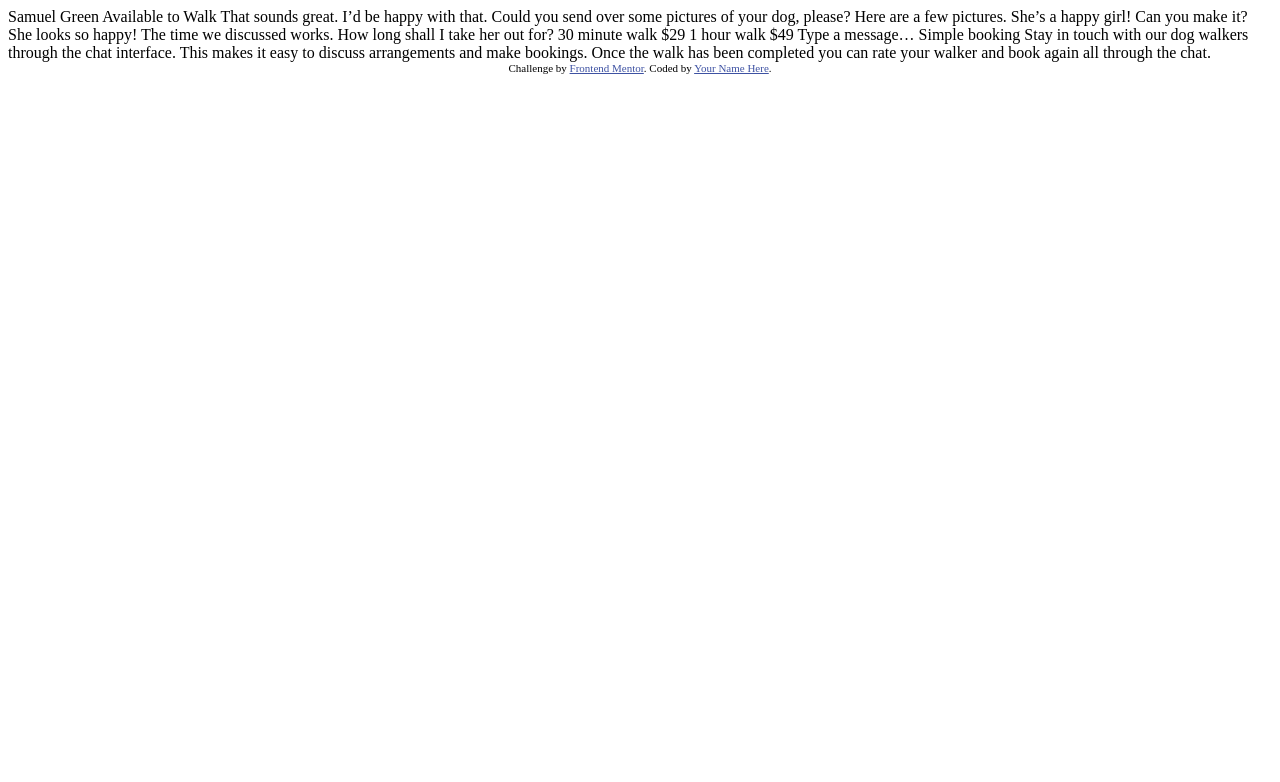
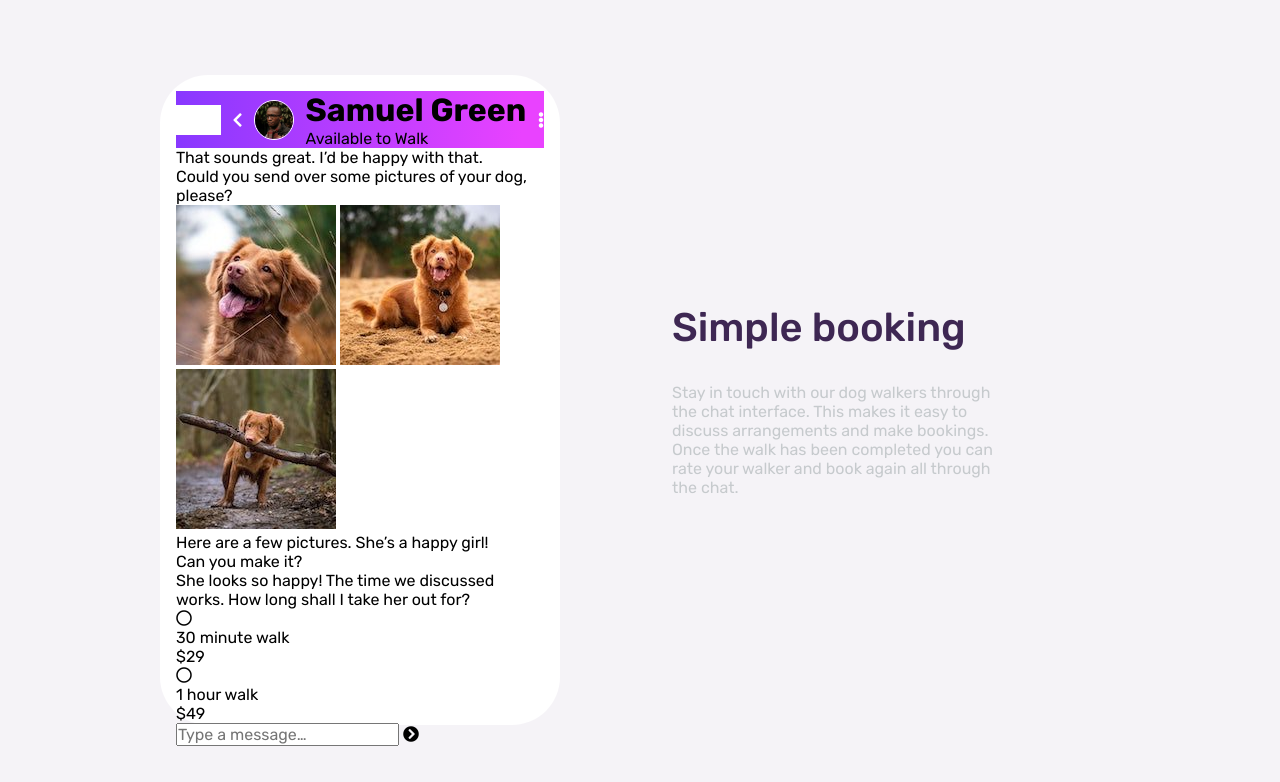
Before and after one commit to akaradexo/chat-app-css-illustration-master, a plain HTML site: page index.html in a window 1280 px wide. Drawn offline with Linux system fonts and the light colour scheme.

Commit message:
stucture done

```diff
--- a/index.html
+++ b/index.html
@@ -5,47 +5,108 @@
   <meta name="viewport" content="width=device-width, initial-scale=1.0"> <!-- displays site properly based on user's device -->
 
   <link rel="icon" type="image/png" sizes="32x32" href="./images/favicon-32x32.png">
-
+  <link rel="stylesheet" href="./style/normalize.css">
+  <link rel="stylesheet" href="./style/style.css">
   <title>Frontend Mentor | [Challenge Name Here]</title>
-
+  <link rel="stylesheet" href="https://cdnjs.cloudflare.com/ajax/libs/font-awesome/5.15.4/css/all.min.css" integrity="sha512-1ycn6IcaQQ40/MKBW2W4Rhis/DbILU74C1vSrLJxCq57o941Ym01SwNsOMqvEBFlcgUa6xLiPY/NS5R+E6ztJQ==" crossorigin="anonymous" referrerpolicy="no-referrer" />
   <!-- Feel free to remove these styles or customise in your own stylesheet 👍 -->
-  <style>
+  <!-- <style>
     .attribution { font-size: 11px; text-align: center; }
     .attribution a { color: hsl(228, 45%, 44%); }
-  </style>
+  </style> -->
 </head>
 <body>
+  <section>
+    <div class="container" role="main">
+      <div class="ui-design">
+        <div class="mobile">
+          <div class="navbar">
+          <div class="white-bar"></div>
 
-  Samuel Green
-  Available to Walk
+            <i class="fas fa-chevron-left"></i>
+            <img src="./images/avatar.jpg" alt="profile-img">
+            <div class="name">
+              <h1>Samuel Green</h1>
+              <p>Available to Walk</p>
+            </div>
+            <i class="fas fa-ellipsis-v"></i>
+          </div>
+          <div class="chat">
+            <div class="left other-user">
+              <p> That sounds great. I’d be happy with that.</p>
+            </div>
+            <div class="left other-user">
+              <p>Could you send over some pictures of your dog, please?</p>
+            </div>
+            <div class="right user">
+              <div class="images-send">
+                <img src="./images/dog-image-1.jpg" alt="dog1">
+                <img src="./images/dog-image-2.jpg" alt="dog2">
+                <img src="./images/dog-image-3.jpg" alt="dog3">
+              </div>
+            </div>
+            <div class="right user">
+              <p>Here are a few pictures. She’s a happy girl!</p>
+            </div>
+            <div class="right user">
+              <p>Can you make it?</p>
+            </div>
+            <div class="left other-user">
+              <p>She looks so happy! The time we discussed works. How long shall I take her out for?</p>
+            </div>
+            <div class="walk">
+              <i class="far fa-circle"></i>
+              <p>30 minute walk</p>
+              <span>$29</span>
+            </div>
+            <div class="walk">
+              <i class="far fa-circle"></i>
+              <p>1 hour walk</p>
+              <span>$49</span>
+            </div>
+            <div class="type">
+              <input type="text" placeholder="Type a message…">
+              <i class="fas fa-chevron-circle-right"></i>
+            </div>
+          </div>
+        </div>
+      </div>
+      <div class="details">
+        <h1>Simple booking</h1>
+        <p>Stay in touch with our dog walkers through the chat interface. This makes it easy to
+          discuss arrangements and make bookings. Once the walk has been completed you can rate
+          your walker and book again all through the chat.</p>
+      </div>
+    </div>
+  </section>
 
-  That sounds great. I’d be happy with that.
 
-  Could you send over some pictures of your dog, please?
 
-  Here are a few pictures. She’s a happy girl!
 
-  Can you make it?
 
-  She looks so happy! The time we discussed works. How long shall I take her out for?
 
-  30 minute walk
-  $29
 
-  1 hour walk
-  $49
 
-  Type a message…
 
-  Simple booking
 
-  Stay in touch with our dog walkers through the chat interface. This makes it easy to
-  discuss arrangements and make bookings. Once the walk has been completed you can rate
-  your walker and book again all through the chat.
 
+
+
+
+
+
+
+
+
+
+
+
+
+
+<!--
   <div class="attribution">
     Challenge by <a href="https://www.frontendmentor.io?ref=challenge" target="_blank">Frontend Mentor</a>.
     Coded by <a href="#">Your Name Here</a>.
-  </div>
+  </div> -->
 </body>
 </html>
--- /dev/null
+++ b/style/normalize.css
@@ -0,0 +1,157 @@
+ /* CSS Normalize */
+ article,
+ aside,
+ details,
+ figcaption,
+ figure,
+ footer,
+ header,
+ hgroup,
+ nav,
+ section,
+ summary {
+   display: block;
+ }
+ audio,
+ canvas,
+ video {
+   display: inline-block;
+ }
+ audio:not([controls]) {
+   display: none;
+   height: 0;
+ }
+ [hidden] {
+   display: none;
+ }
+ html {
+   font-family: sans-serif;
+   -webkit-text-size-adjust: 100%;
+   -ms-text-size-adjust: 100%;
+ }
+ a:focus {
+   outline: thin dotted;
+ }
+ a:active,
+ a:hover {
+   outline: 0;
+ }
+ h1 {
+   font-size: 2em;
+ }
+ abbr[title] {
+   border-bottom: 1px dotted;
+ }
+ b,
+ strong {
+   font-weight: 700;
+ }
+ dfn {
+   font-style: italic;
+ }
+ mark {
+   background: #ff0;
+   color: #000;
+ }
+ code,
+ kbd,
+ pre,
+ samp {
+   font-family: monospace, serif;
+   font-size: 1em;
+ }
+ pre {
+   white-space: pre-wrap;
+   word-wrap: break-word;
+ }
+ q {
+   quotes: \201c \201d \2018 \2019;
+ }
+ small {
+   font-size: 80%;
+ }
+ sub,
+ sup {
+   font-size: 75%;
+   line-height: 0;
+   position: relative;
+   vertical-align: baseline;
+ }
+ sup {
+   top: -0.5em;
+ }
+ sub {
+   bottom: -0.25em;
+ }
+ img {
+   border: 0;
+ }
+ svg:not(:root) {
+   overflow: hidden;
+ }
+ fieldset {
+   border: 1px solid silver;
+   margin: 0 2px;
+   padding: 0.35em 0.625em 0.75em;
+ }
+ button,
+ input,
+ select,
+ textarea {
+   font-family: inherit;
+   font-size: 100%;
+   margin: 0;
+ }
+ button,
+ input {
+   line-height: normal;
+ }
+ button,html input[type=button],/* 1 */
+ input[type=reset],input[type=submit] {
+   -webkit-appearance: button;
+   cursor: pointer;
+ }
+ button[disabled],
+ input[disabled] {
+   cursor: default;
+ }
+ input[type='checkbox'],
+ input[type='radio'] {
+   box-sizing: border-box;
+   padding: 0;
+ }
+ input[type='search'] {
+   -webkit-appearance: textfield;
+   -moz-box-sizing: content-box;
+   -webkit-box-sizing: content-box;
+   box-sizing: content-box;
+ }
+ input[type='search']::-webkit-search-cancel-button,
+ input[type='search']::-webkit-search-decoration {
+   -webkit-appearance: none;
+ }
+ textarea {
+   overflow: auto;
+   vertical-align: top;
+ }
+ table {
+   border-collapse: collapse;
+   border-spacing: 0;
+ }
+ body,
+ figure {
+   margin: 0;
+ }
+ legend,
+ button::-moz-focus-inner,
+ input::-moz-focus-inner {
+   border: 0;
+   padding: 0;
+ }
+
+ /* Box-sizing border-box */
+ * {
+   -moz-box-sizing: border-box;
+   -webkit-box-sizing: border-box;
+   box-sizing: border-box;
+ }
--- /dev/null
+++ b/style/style.css
@@ -0,0 +1,127 @@
+@import url('https://fonts.googleapis.com/css2?family=Rubik:wght@400;500;700&display=swap');
+
+:root {
+    /* ### Gradients */
+
+    --clr-Light-Magenta: hsl(293, 100%, 63%);
+    --clr-Light-Violet: hsl(264, 100%, 61%);
+
+    /* #### Text */
+
+    --clr-Pale-Violet: hsl(276, 100%, 81%);
+    --clr-Moderate: hsl(276, 55%, 52%);
+    --clr-Desaturated-Dark-Violet: hsl(271, 15%, 43%);
+    --clr-Grayish-Blue: hsl(206, 6%, 79%);
+    --clr-Very-Dark-Desaturated-Violet: hsl(271, 36%, 24%);
+    --clr-Dark-Grayish-Violet: hsl(270, 7%, 64%);
+    /* ### Secondary */
+
+    --clr-White: hsl(0, 0%, 100%);
+    --clr-Light-Grayish-Violet: hsl(270, 20%, 96%);
+    --clr-Very-Dark-Desaturated-Violet: hsl(271, 36%, 24%);
+    --clr-Very-Light-Magenta: hsl(289, 100%, 72%);
+}
+
+
+
+html{
+    font-size: 16px;
+}
+
+* {
+    margin: 0;
+    padding: 0;
+    box-sizing: border-box;
+}
+
+body {
+    font-family: 'Rubik', sans-serif;
+    background-color: var(--clr-Light-Grayish-Violet);
+}
+
+.container{
+    min-height: 100vh;
+    display: flex;
+    flex-direction: row;
+    justify-content: center;
+    align-items: center;
+    margin: 0 5rem;
+}
+.ui-design{
+    width: 50%;
+    display: flex;
+    flex-direction: column;
+    justify-content: center;
+    align-items: center;
+
+}
+.mobile{
+    background-color: var(--clr-White);
+    border-radius: 3rem;
+    padding: 1rem;
+    max-width: 400px;
+    max-height: 650px;
+}
+
+.mobile .navbar{
+    background: rgb(136,56,255);
+background: linear-gradient(90deg, rgba(136,56,255,1) 0%, rgba(233,66,255,1) 94%);
+display: flex;
+flex-direction: row;
+justify-content: space-between;
+align-items: center;
+}
+.white-bar{
+
+    width: 45px;
+    height: 30px;
+    background-color: var(--clr-White);
+
+}
+.mobile .navbar i{
+    color: var(--clr-White);
+}
+.mobile .navbar img{
+    height: 40px;
+    width: 40px;
+    border-radius: 40px;
+    border: 1.5px solid var(--clr-White);
+}
+.mobile .navbar .name{}
+.mobile .navbar .name h1{}
+.mobile .navbar .name p{}
+
+.mobile .chat{}
+.mobile .chat .left{}
+.mobile .chat .right{}
+.mobile .chat .other-user{}
+.mobile .chat .other-user p{}
+.mobile .chat .user{}
+.mobile .chat .user p{}
+
+.chat .images-send{}
+.chat .images-send img{}
+
+.chat .walk{}
+.chat .walk i{}
+.chat .walk p{}
+.chat .walk span{}
+
+.chat .type{}
+.chat .type input{}
+.chat .type i{}
+
+.details{
+    width: 50%;
+    padding: 0 12rem 0 2rem;
+
+}
+.details h1{
+    color: var(--clr-Very-Dark-Desaturated-Violet);
+    font-weight: 500;
+    font-size: 2.5rem;
+    padding-bottom: 2rem;
+}
+.details p{
+    color: var(--clr-Grayish-Blue);
+}
```
